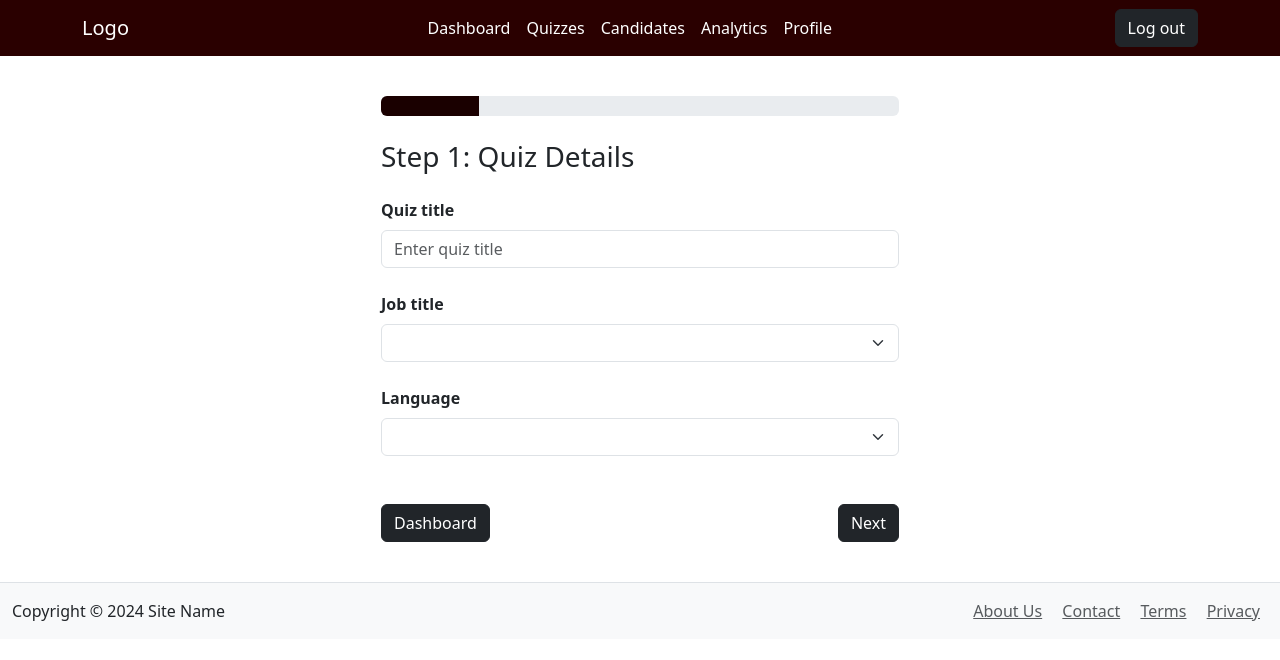
After one commit to larvickl/CS-467-Programming-Quiz, a Python web app: template src/programming_quiz_web_app/templates/employer/quiz_settings1.html in a window 1280 px wide. The commit adds this page. Shown: the top 660 px of the page. Run offline with Jinja, Linux system fonts and the light colour scheme; the template is opened without the code that fills it, so the values that code supplies are empty, except form fields; form fields are guessed from the names that the template uses.

Commit message:
added first quiz creation screen; created flask-wtf form and route; added styling to styles.css

```diff
--- a/src/programming_quiz_web_app/static/css/styles.css
+++ b/src/programming_quiz_web_app/static/css/styles.css
@@ -85,8 +85,23 @@
 }
 .assigned-quizzes {
     word-wrap: break-word;
-    max-width: 200px;  /* Adjust this value based on your needs */
+    max-width: 200px;
 }
 .actions-cell {
     white-space: nowrap;  /* Keeps actions on one line */
 }
+/* Quiz Details */
+.content-container {
+    padding: 40px;
+}
+.progress {
+    height: 20px;
+    background-color: #e9ecef;
+}
+
+.progress-bar {
+    background-color: #1a0000;
+    height: 100%;
+    min-height: 20px;
+    min-width: 19% !important;
+}
--- /dev/null
+++ b/src/programming_quiz_web_app/templates/employer/quiz_settings1.html
@@ -0,0 +1,67 @@
+{% extends "base.html" %}
+
+{% block title %}
+Quiz Details
+{% endblock %}
+
+{% block navbar %}
+    {% include 'navbars/navbar2.html' %}
+{% endblock %}
+
+{% block app_content %}
+    <div class="content-container container">
+        <div class="row justify-content-center">
+            <div class="col-lg-6">
+                <!-- Progress Bar -->
+                <div class="progress mb-4">
+                    <div class="progress-bar" style="width: 19%;" aria-valuenow="19" aria-valuemin="0" aria-valuemax="100"></div>
+                </div>
+
+                <!-- Quiz Details Section -->
+                <h3 class="mb-4">Step 1: Quiz Details</h3>
+                <form method="POST" action="{{ url_for('employer.quiz_details') }}" novalidate>
+                    {{ form.hidden_tag() }}
+
+                    <!-- Quiz Title -->
+                    <div class="form-group mb-4">
+                        {{ form.quiz_title.label(class="form-label fw-bold") }}
+                        {{ form.quiz_title(class="form-control", placeholder="Enter quiz title") }}
+                        {% if form.quiz_title.errors %}
+                            <div class="invalid-feedback d-block">
+                                {{ form.quiz_title.errors[0] }}
+                            </div>
+                        {% endif %}
+                    </div>
+
+                    <!-- Job Title -->
+                    <div class="form-group mb-4">
+                        {{ form.job_title.label(class="form-label fw-bold") }}
+                        {{ form.job_title(class="form-select") }}
+                        {% if form.job_title.errors %}
+                            <div class="invalid-feedback d-block">
+                                {{ form.job_title.errors[0] }}
+                            </div>
+                        {% endif %}
+                    </div>
+
+                    <!-- Programming Language -->
+                    <div class="form-group mb-4">
+                        {{ form.language.label(class="form-label fw-bold") }}
+                        {{ form.language(class="form-select") }}
+                        {% if form.language.errors %}
+                            <div class="invalid-feedback d-block">
+                                {{ form.language.errors[0] }}
+                            </div>
+                        {% endif %}
+                    </div>
+
+                    <!-- Button Group -->
+                    <div class="d-flex justify-content-between mt-5">
+                        <a href="{{ url_for('employer.dashboard') }}" class="btn btn-dark">Dashboard</a>
+                        <button type="submit" class="btn btn-dark">Next</button>
+                    </div>
+                </form>
+            </div>
+        </div>
+    </div>
+{% endblock %}
```
Also changed, not shown: src/programming_quiz_web_app/employer/forms.py (added, +74 -0 lines), src/programming_quiz_web_app/employer/routes.py (added, +103 -0 lines).
